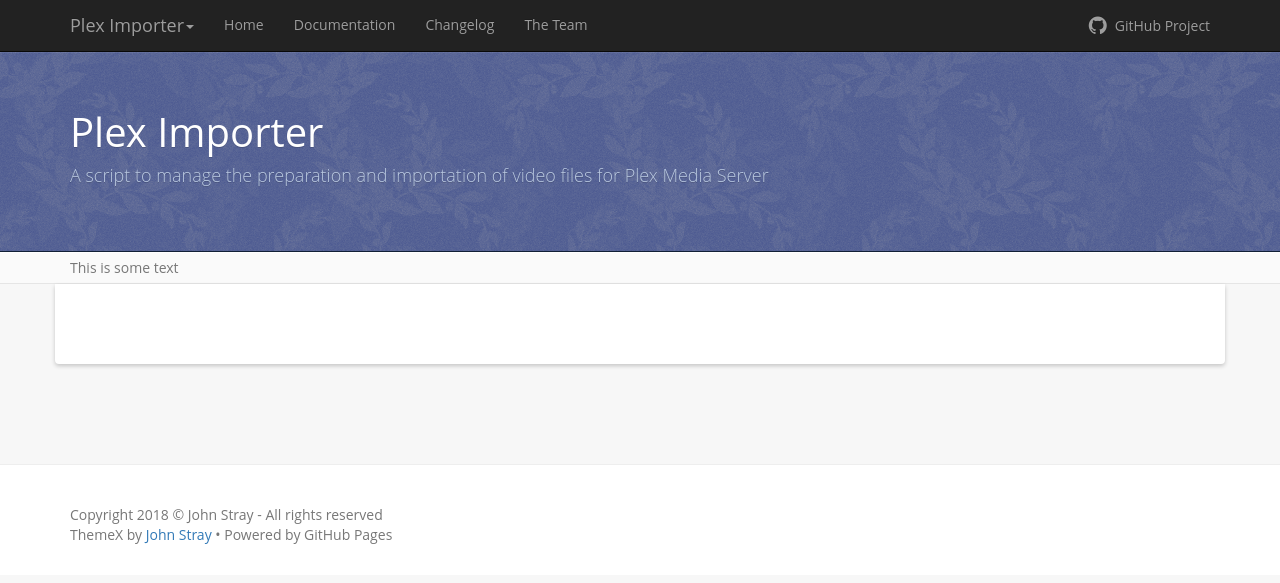
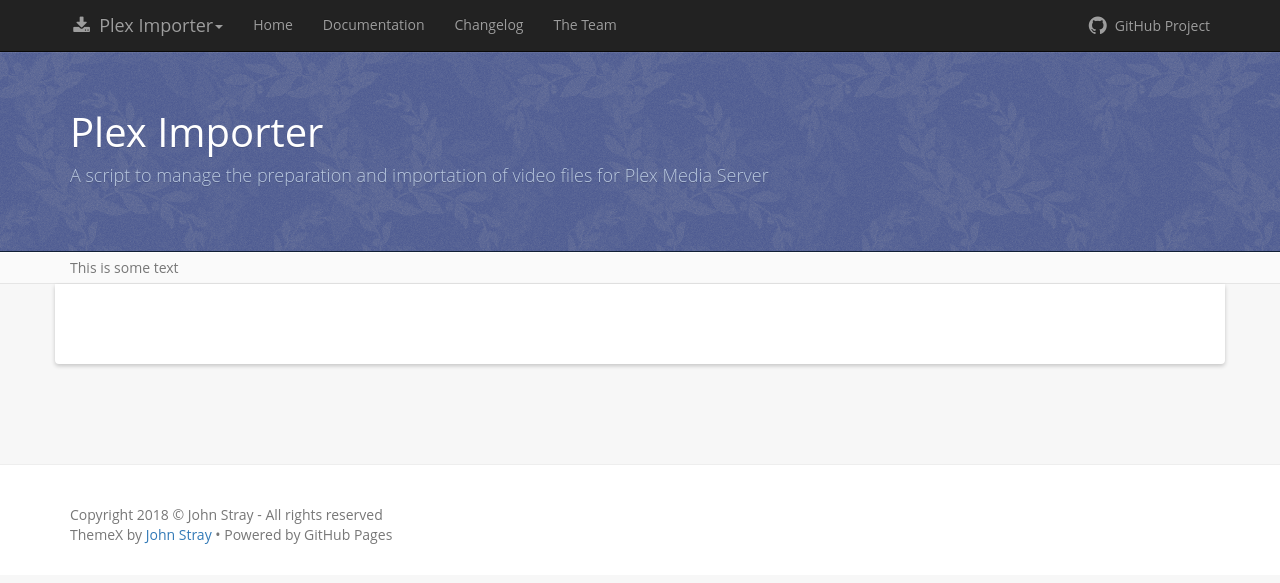
Before and after one commit to johnstray/johnstray.github.io, a Jekyll site: the page built from plex-importer/index.md, in a window 1280 px wide. Shown: the top 583 px of the page. Built offline with Jekyll 4.4.1, drawn with Linux system fonts in a browser that asks for light colours.

Commit message:
Update layout.css

```diff
--- a/assets/styles/layout.css
+++ b/assets/styles/layout.css
@@ -316,8 +316,8 @@ footer {
 }
 #brand-getsimple-blog:before {content:"\f1ea";}
 #brand-user-management:before {content:"\f2be";}
-#brand-bing-wallpaper-changer {content:"\f03e";}
-#brand-plex-importer {content:"\f019";}
+#brand-bing-wallpaper-changer:before {content:"\f03e";}
+#brand-plex-importer:before {content:"\f019";}
 
 /* jQuery Slider Script CSS */
 .slider {position:relative;height:100%;overflow:hidden;box-shadow: 0 4px 8px 0 rgba(0, 0, 0, 0.2), 0 6px 20px 0 rgba(0, 0, 0, 0.19);}
```
